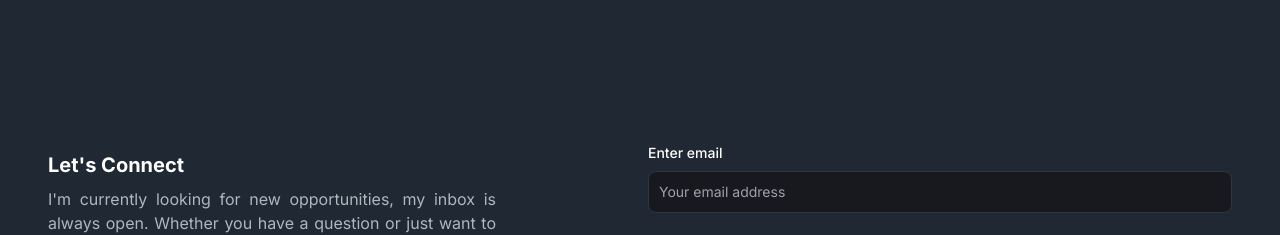
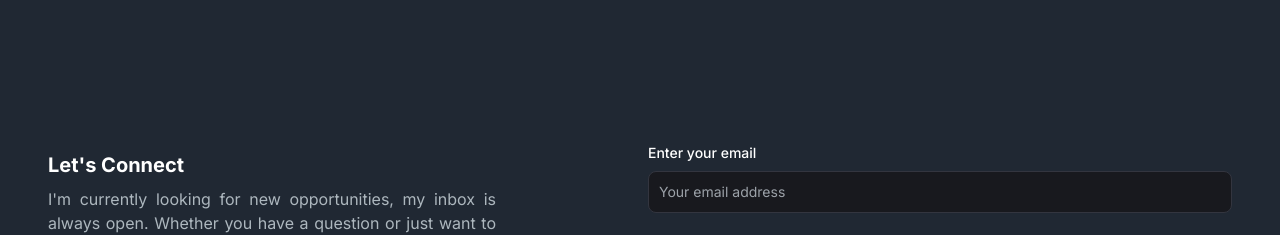
Before and after one commit to acz1992/portfolio, a Next.js app: page / in a window 1280 px wide. Shown: the part 2742-2977 px from the top of the page. Built offline with nearby package versions, Linux system fonts and the light colour scheme.

Commit message:
latest changes

```diff
--- a/src/app/components/EmailSection.jsx
+++ b/src/app/components/EmailSection.jsx
@@ -80,7 +80,7 @@ const EmailSection = () => {
 							htmlFor="email"
 							className="text-white block mb-2 text-sm font-medium"
 						>
-							Enter email
+							Enter your email
 						</label>
 						<input
 							name="email"
```
